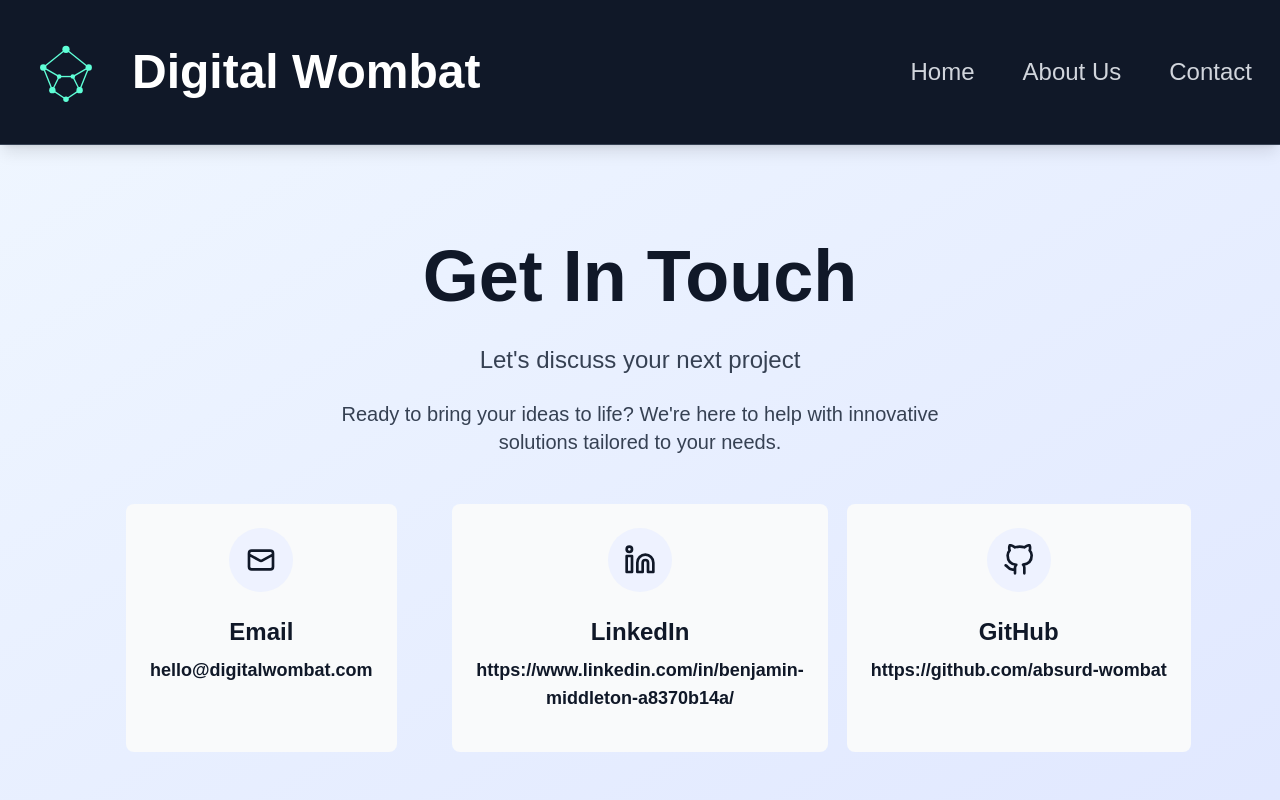
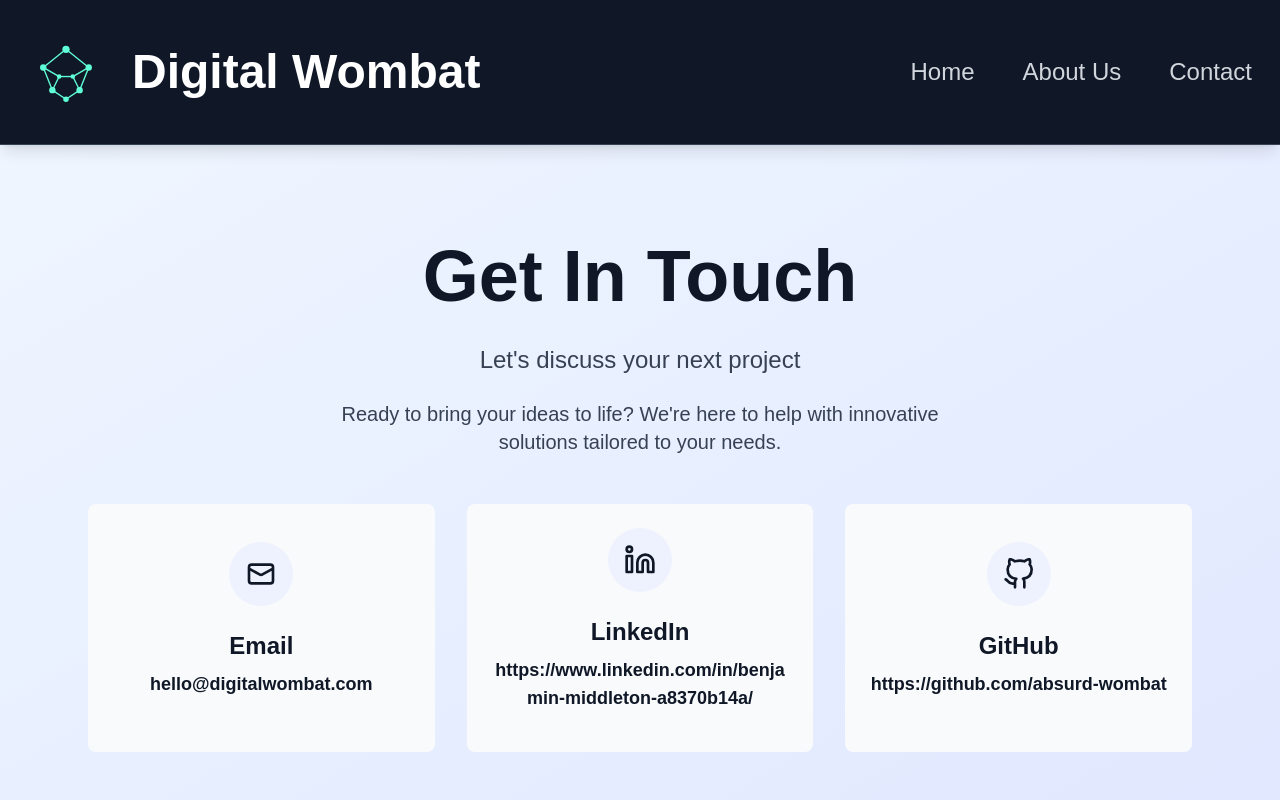
Before and after one commit to absurd-wombat/digital-wombat-website, a Next.js app: page /contact in a window 1280 px wide. Shown: the top 800 px of the page. Built offline with nearby package versions, Linux system fonts and the light colour scheme.

Commit message:
grid items have consistent size and text contained within item

```diff
--- a/src/components/ui/GridItem.tsx
+++ b/src/components/ui/GridItem.tsx
@@ -20,7 +20,7 @@ export const getGridClasses = (itemCount: number) => {
 export default function GridItem({ item }: GridItemProps) {
   return (
     <div
-      className={`text-center p-6 rounded-lg hover:shadow-lg transition-all duration-300 hover:scale-105 ${colors.background.card}`}
+      className={`text-center p-6 rounded-lg hover:shadow-lg transition-all duration-300 hover:scale-105 w-full min-h-[200px] flex flex-col justify-center overflow-hidden ${colors.background.card}`}
     >
       {item.icon && (
         <div className="mb-6">
@@ -45,7 +45,9 @@ export default function GridItem({ item }: GridItemProps) {
       )}
 
       {item.value && (
-        <div className={`text-lg font-semibold mb-4 ${colors.text.cardTitle}`}>
+        <div
+          className={`text-lg font-semibold mb-4 break-words ${colors.text.cardTitle}`}
+        >
           {item.href ? (
             <a
               href={item.href}
```
